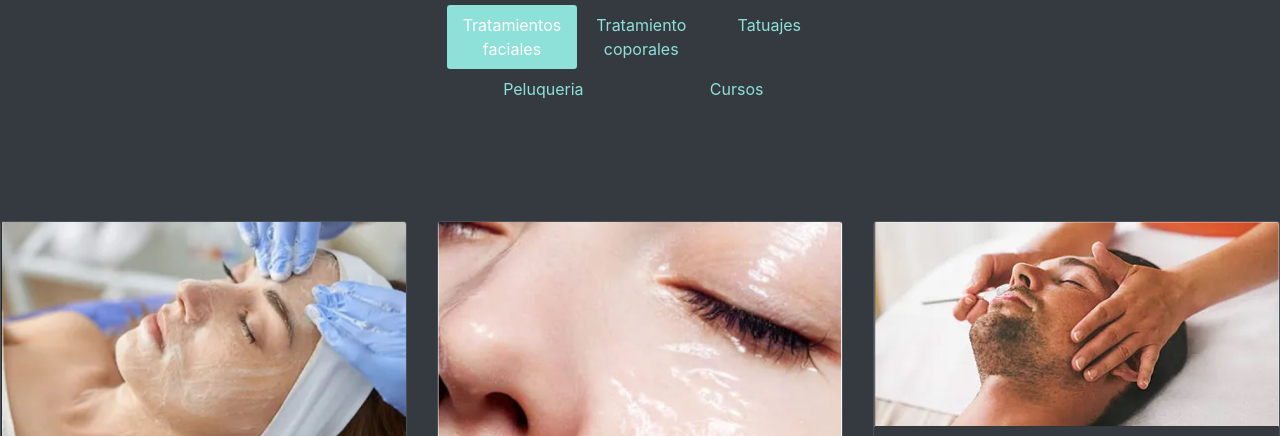
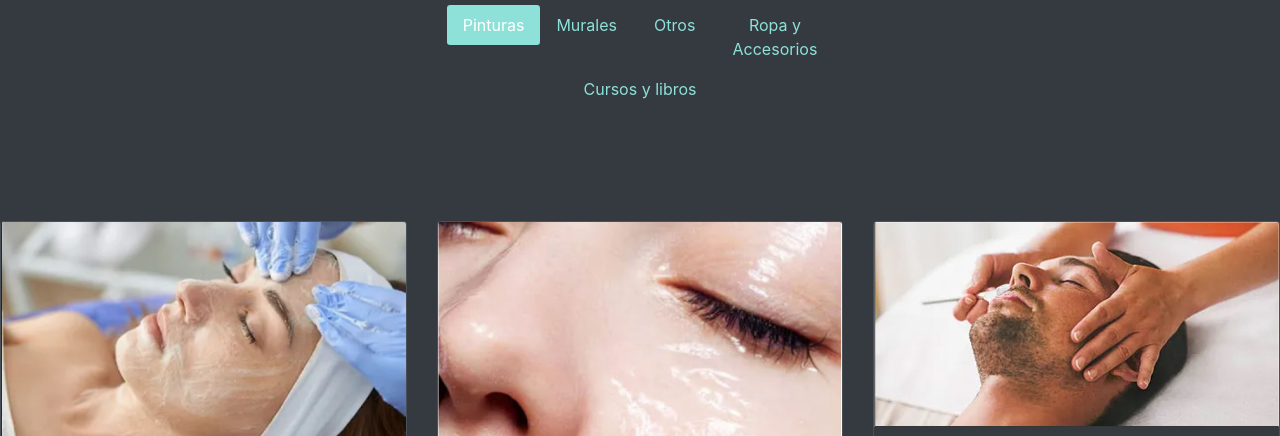
Before and after one commit to tembaestetica/arte, a plain HTML site: page pinturas.html in a window 1280 px wide. Shown: the part 224-660 px from the top of the page. Drawn offline with nearby package versions, Linux system fonts and the light colour scheme; some packages are replaced by stand-ins of ours; files whose address does not match are found by name.

Commit message:
Update pinturas.html

```diff
--- a/pinturas.html
+++ b/pinturas.html
@@ -102,19 +102,19 @@
             <div class="col-sm-7 col-md-4 mb-5">
                 <ul class="nav nav-pills nav-justified mb-3" id="pills-tab" role="tablist">
                     <li class="nav-item">
-                        <a class="nav-link active" id="pills-home-tab" data-toggle="pill" href="serviciosfaciales.html" role="tab" aria-controls="pills-home" aria-selected="true">Tratamientos faciales</a>
+                        <a class="nav-link active" id="pills-home-tab" data-toggle="pill" href="serviciosfaciales.html" role="tab" aria-controls="pills-home" aria-selected="true">Pinturas</a>
                     </li>
                     <li class="nav-item">
-                        <a class="nav-link" id="pills-profile-tab" data-toggle="pill" href="servicioscorporales.html" role="tab" aria-controls="pills-profile" aria-selected="false">Tratamiento coporales</a>
+                        <a class="nav-link" id="pills-profile-tab" data-toggle="pill" href="servicioscorporales.html" role="tab" aria-controls="pills-profile" aria-selected="false">Murales</a>
                     </li>
 			<li class="nav-item">
-                        <a class="nav-link" id="pills-profile-tab" data-toggle="pill" href="tatuajes.html" role="tab" aria-controls="pills-profile" aria-selected="false">Tatuajes</a>
+                        <a class="nav-link" id="pills-profile-tab" data-toggle="pill" href="tatuajes.html" role="tab" aria-controls="pills-profile" aria-selected="false">Otros</a>
                     </li>
 			<li class="nav-item">
-                        <a class="nav-link" id="pills-profile-tab" data-toggle="pill" href="peluqueria.html" role="tab" aria-controls="pills-profile" aria-selected="false">Peluqueria</a>
+                        <a class="nav-link" id="pills-profile-tab" data-toggle="pill" href="peluqueria.html" role="tab" aria-controls="pills-profile" aria-selected="false">Ropa y Accesorios</a>
                     </li>
 			<li class="nav-item">
-                        <a class="nav-link" id="pills-profile-tab" data-toggle="pill" href="cursos.html" role="tab" aria-controls="pills-profile" aria-selected="false">Cursos</a>
+                        <a class="nav-link" id="pills-profile-tab" data-toggle="pill" href="cursos.html" role="tab" aria-controls="pills-profile" aria-selected="false">Cursos y libros</a>
                </li>
             </ul>
         </div>
```
